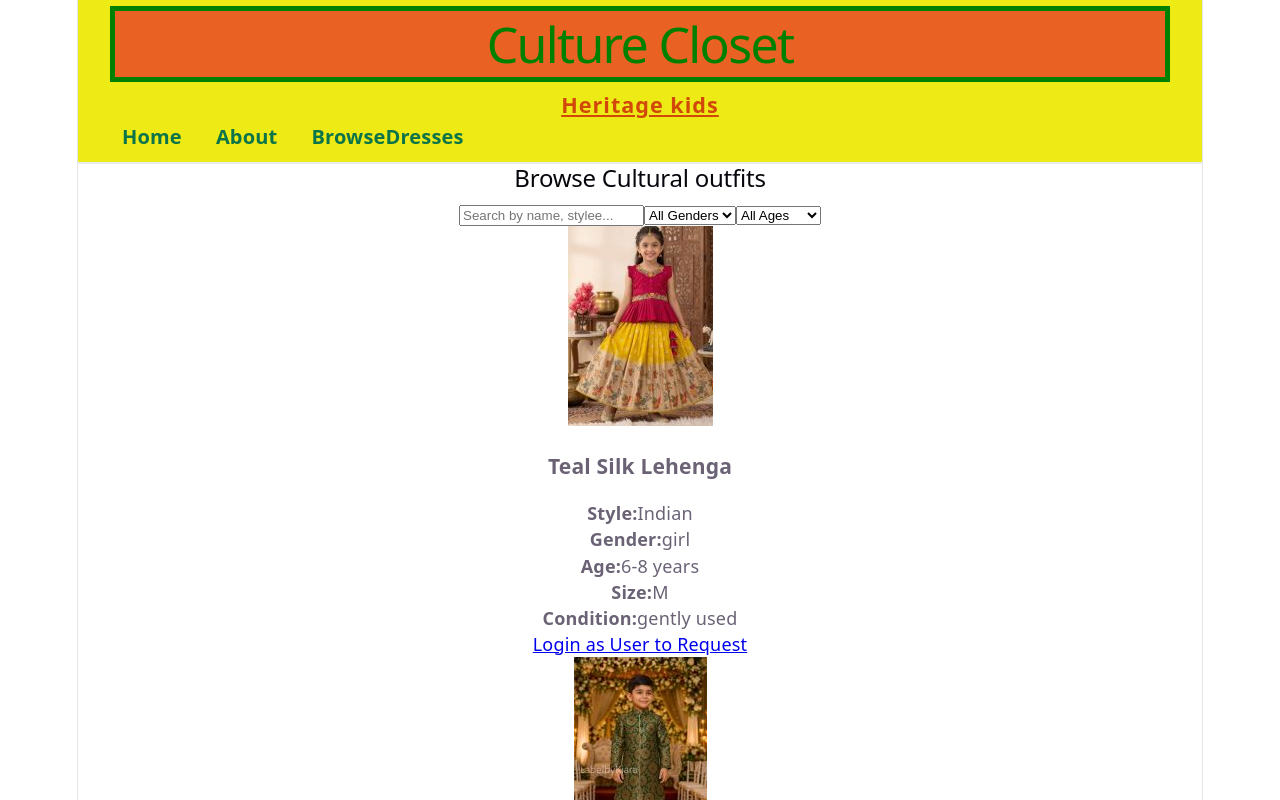
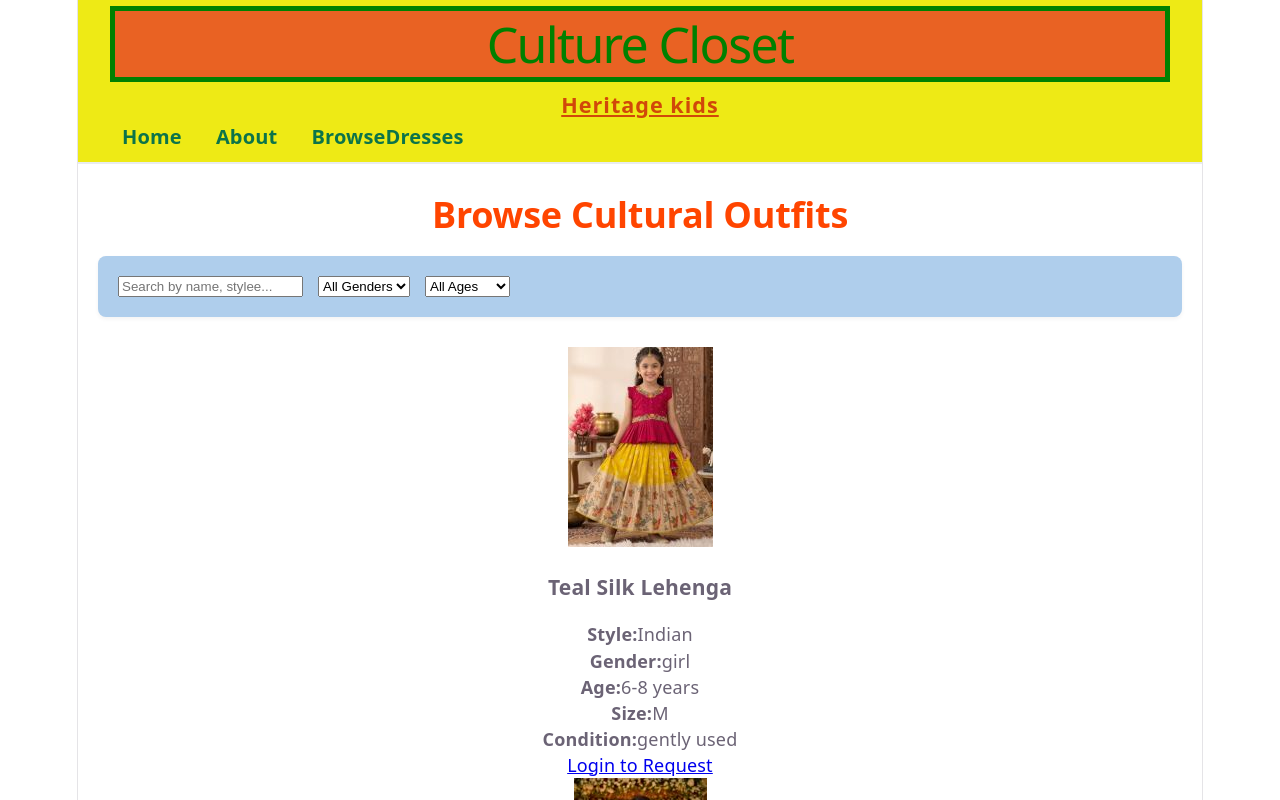
Before and after one commit to vinuthagr2023/unit1-project-culture-closet, a React (Vite) app: page /browse-dresses in a window 1280 px wide. Shown: the top 800 px of the page. Built offline with nearby package versions, Linux system fonts and the light colour scheme.

Commit message:
style added browsedresses page for header and search

```diff
--- a/src/components/browsedress/BrowseDresses.css
+++ b/src/components/browsedress/BrowseDresses.css
@@ -0,0 +1,51 @@
+/* BrowseDresses.css */
+
+.browse-container {
+    max-width: 1200px;
+    margin: 0 auto;
+    padding: 30px 20px;
+}
+
+.browse-container h2 {
+    font-size: 2rem;
+    color: orangered;
+    margin-bottom: 20px;
+    text-align: center;
+    font-weight: 700;
+}
+
+/* Notification Banners */
+.warning-banner {
+    background-color: #f8d7da;
+    color: #721c24;
+    padding: 12px 20px;
+    border: 1px solid #f5c6cb;
+    border-radius: 6px;
+    margin-bottom: 20px;
+    display: flex;
+    justify-content: space-between;
+    align-items: center;
+}
+
+.success-banner {
+    background-color: #d4edda;
+    color: #155724;
+    padding: 12px 20px;
+    border: 1px solid #c3e6cb;
+    border-radius: 6px;
+    margin-bottom: 20px;
+    font-weight: 500;
+    text-align: center;
+}
+
+/* Filter Controls */
+.filter-controls {
+    display: flex;
+    gap: 15px;
+    margin-bottom: 30px;
+    flex-wrap: wrap;
+    background-color: #afceec;
+    padding: 20px;
+    border-radius: 8px;
+    box-shadow: 0 2px 4px rgba(0, 0, 0, 0.05);
+}
--- a/src/components/browsedress/BrowseDresses.jsx
+++ b/src/components/browsedress/BrowseDresses.jsx
@@ -1,6 +1,7 @@
 import { useState, useEffect } from "react";
 import { Link } from "react-router-dom";
 import Button from "../button/Button";
+import "./BrowseDresses.css";
 
 function BrowseDresses({ dresses = [], user, requestedDresses = [], onRequestDress }) {
     const isUserLoggedIn = user?.role === "user";
@@ -60,8 +61,8 @@ function BrowseDresses({ dresses = [], user, requestedDresses = [], onRequestDre
     });
 
     return (
-        <div>
-            <h2> Browse Cultural outfits </h2>
+        <div className="browse-container">
+            <h2> Browse Cultural Outfits </h2>
             {/* Render Login Warning Banner */}
             {!user && loginWarning && (
                 <div className="warning-banner" >
@@ -153,7 +154,7 @@ function BrowseDresses({ dresses = [], user, requestedDresses = [], onRequestDre
                                     <p className="role-note">Switch to a recipient account to request items.</p>
                                 ) : (
                                     <Link to="/user-login" className="login-link">
-                                        Login as User to Request
+                                        Login to Request
                                     </Link>
                                 )}
                             </div>
```
